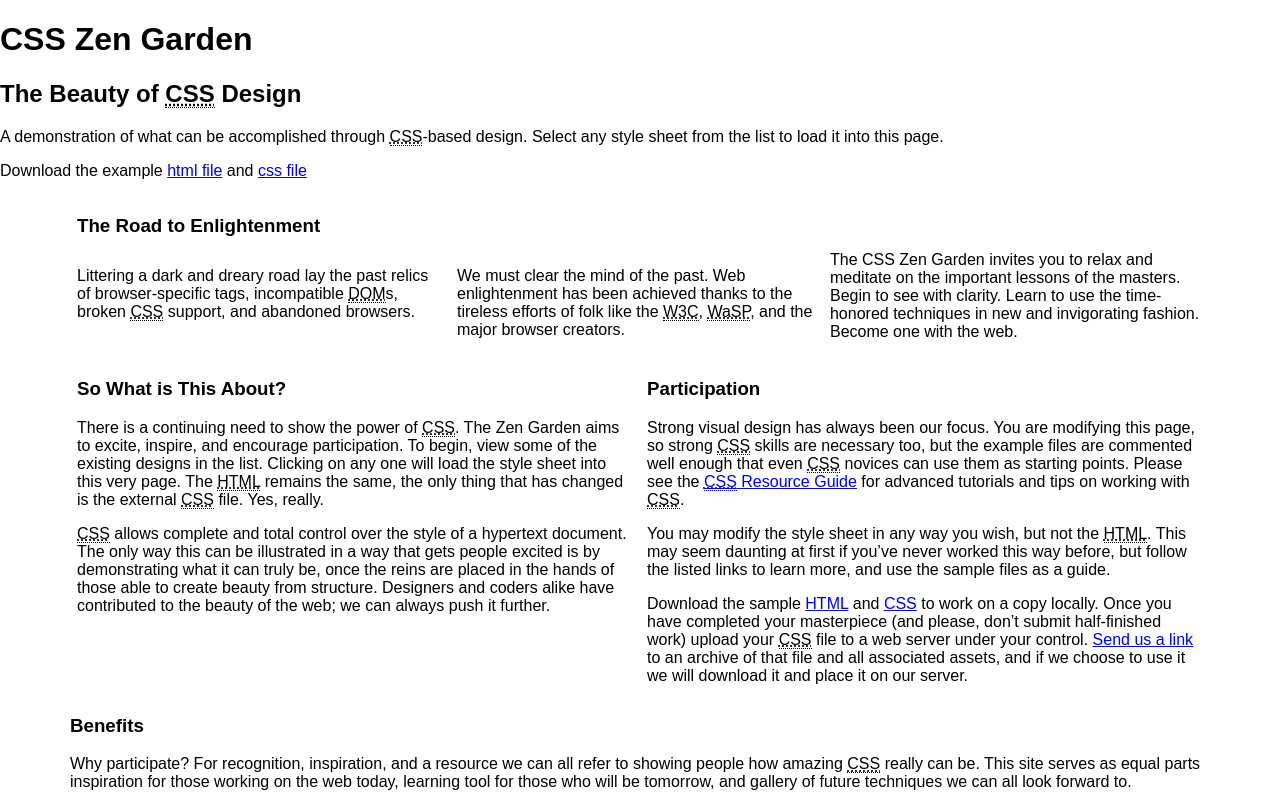
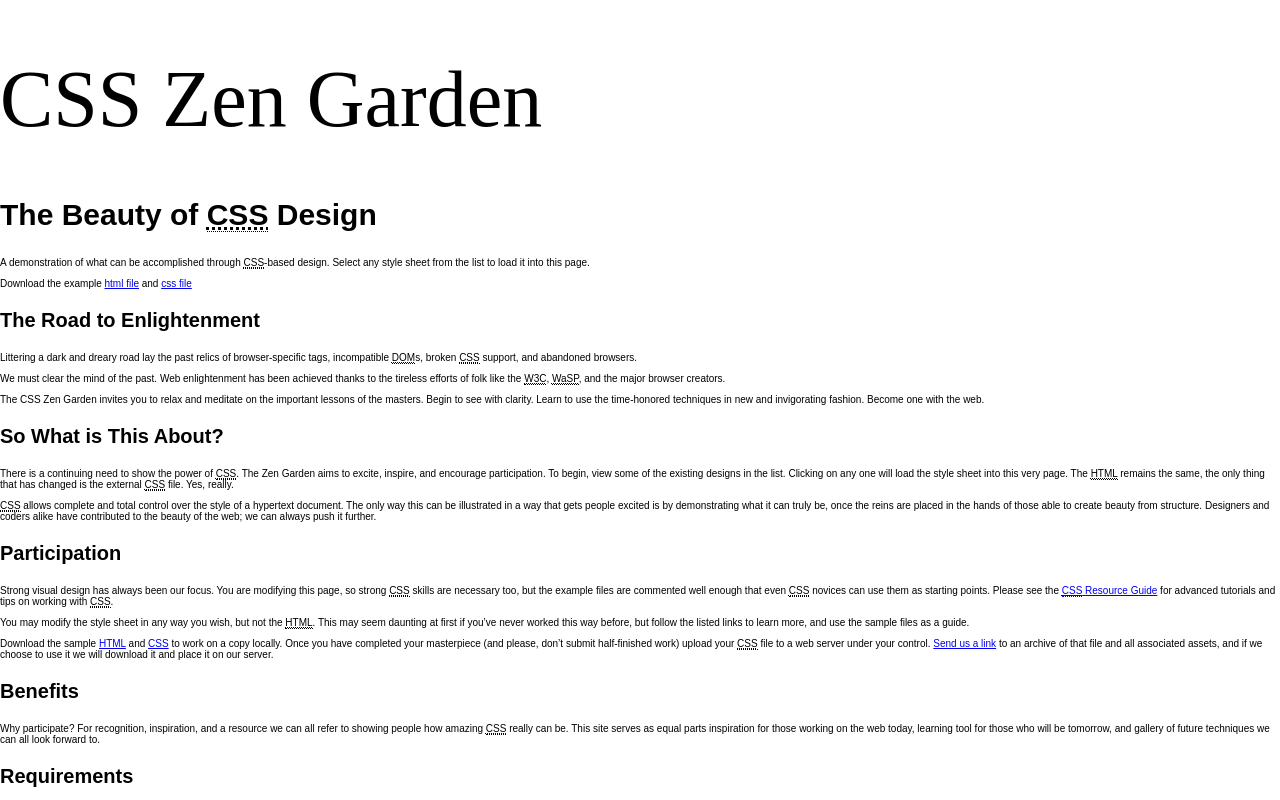
Before and after one commit to kdoane1/art336-css-zen-garden, a plain HTML site: page index.html in a window 1280 px wide. Shown: the top 800 px of the page. Drawn offline with Linux system fonts and the light colour scheme.

Commit message:
Added fonts, sizes, background imge

```diff
--- a/scss/_base.scss
+++ b/scss/_base.scss
@@ -3,7 +3,28 @@ Base Rules
 	A Base rule is applied to an element using an element selector, a descendent selector, or a child selector, along with any pseudoclasses. It doesn’t include any class or ID selectors. It is defining the default styling for how that element should look in all occurrences on the page.
 */
 
-body {
-    background: url=("background.jpg");
+//body {
+//    background: url('background.jpg') no-repeat;
+//}
 
+//Start header
+
+h1 {
+    @include headline-font;
+    @include fontSize(80px);
 }
+
+h2 {
+    @include body-font-bold;
+    @include fontSize(30px);
+}
+
+h3 {
+    @include body-font-bold;
+    @include fontSize(20px);
+}
+
+p {
+    @include body-font-regular;
+    @include fontSize(10px);
+}
--- a/scss/_globals.scss
+++ b/scss/_globals.scss
@@ -14,3 +14,29 @@ Globals
     font-size: $size;
     font-size: calculateRem($size);
 }
+
+@mixin headline-font {
+    font-family: 'Lily Script One';
+    font-style: normal;
+    font-weight: 400;
+}
+
+@mixin body-font-bold {
+    font-family: 'Titillium Web', sans-serif, helvetica;
+    font-style: normal;
+    font-weight: 900;
+}
+
+@mixin body-font-regular {
+    font-family: 'Titillium Web', sans-serif, helvetica;
+    font-style: normal;
+    font-weight: 200;
+}
+
+@mixin body-font-italic {
+    font-family: 'Titillium Web', sans-serif, helvetica;
+    font-style: italic;
+    font-weight: 300;
+}
+
+//Site Variables
```
Also changed, not shown: css/style.css, style.css.
